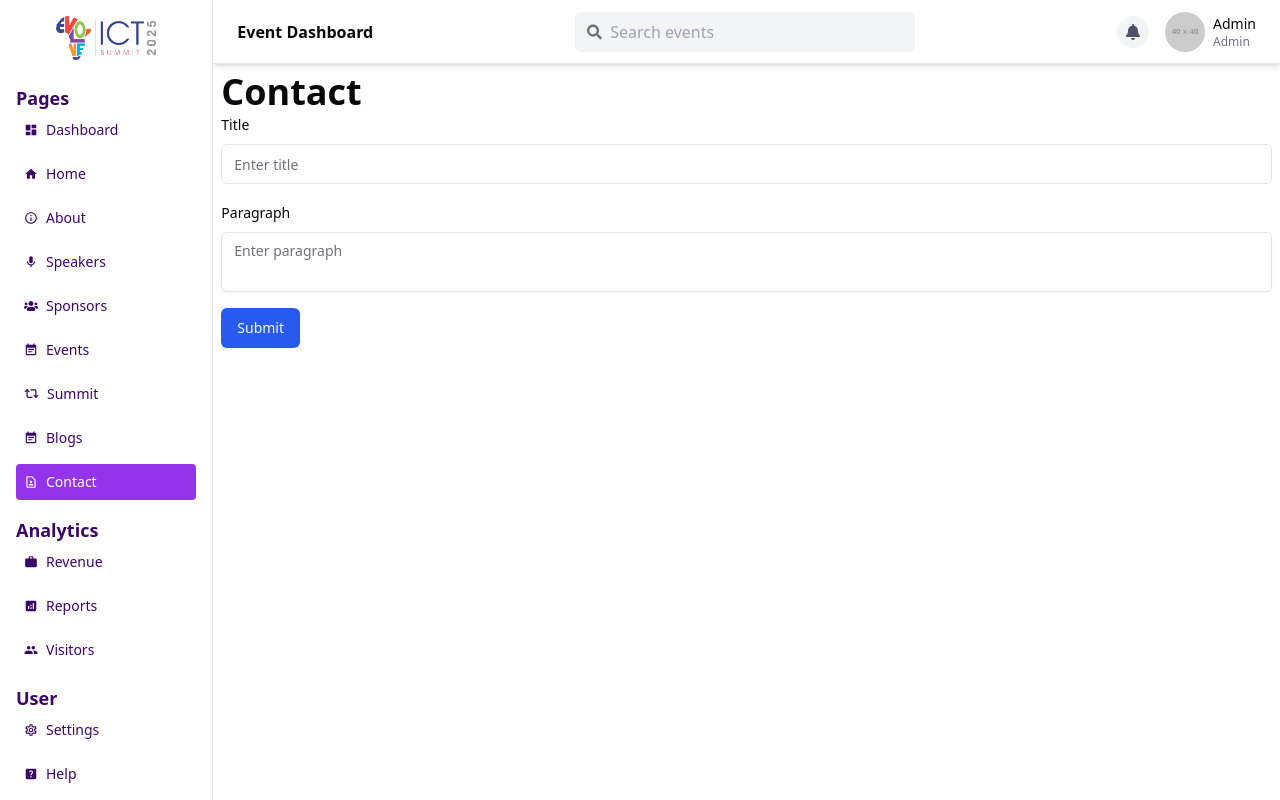
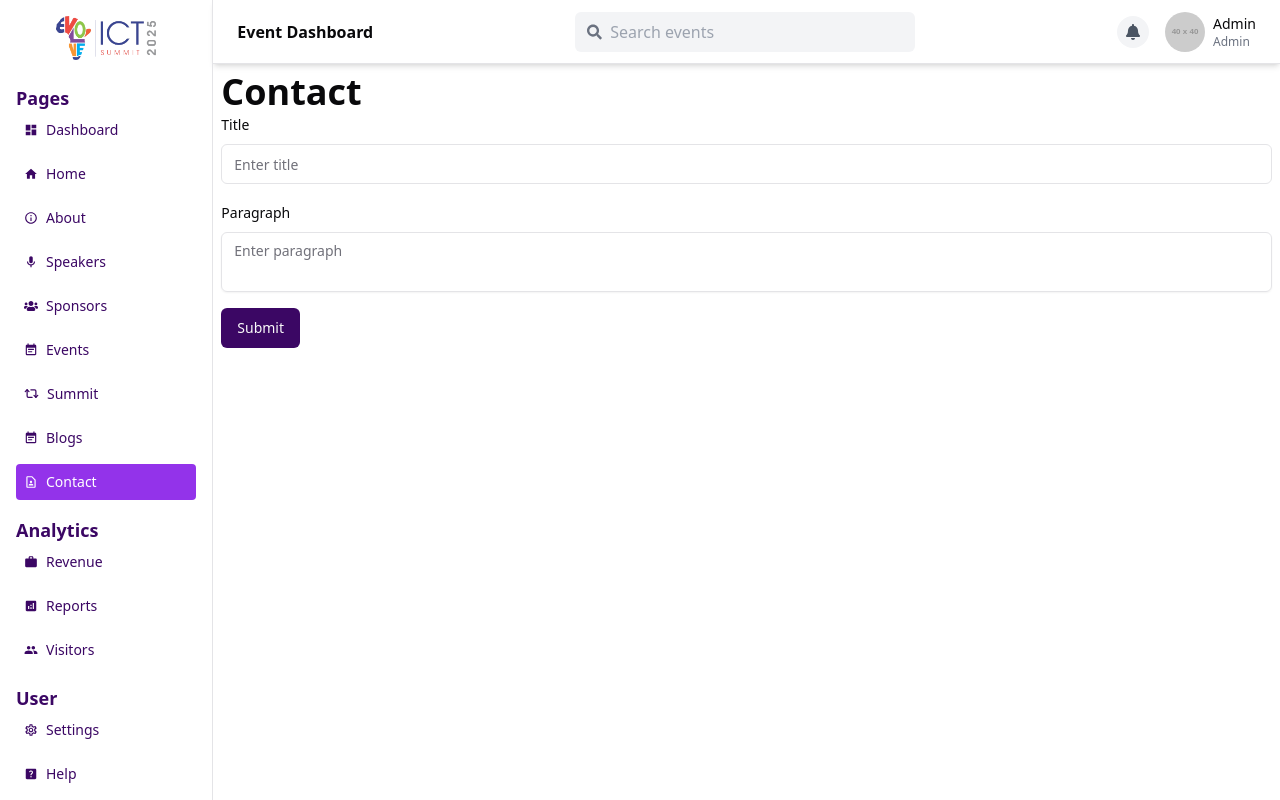
Before and after one commit to Compulink-Dev/next-evolve, a Next.js app: page /dashboard/contact in a window 1280 px wide. Built offline with nearby package versions, Linux system fonts and the light colour scheme; no server answers.

Commit message:
Updated admin dashboard components

```diff
--- a/app/(admin)/dashboard/contact/_components/ContactForm.tsx
+++ b/app/(admin)/dashboard/contact/_components/ContactForm.tsx
@@ -114,9 +114,8 @@ function ContactForm() {
                         )}
                     />
                     <Button
-                        style={{ backgroundColor: Colors.blue }}
                         type="submit"
-                        className='w-auto'>Submit</Button>
+                        className='w-auto button'>Submit</Button>
                 </form>
             </Form>
         </div>
--- a/app/(admin)/dashboard/summit/_components/GalleryManager.tsx
+++ b/app/(admin)/dashboard/summit/_components/GalleryManager.tsx
@@ -58,7 +58,7 @@ export default function GalleryManager({
             onChange={(e) => setNewImage(e.target.value)}
             placeholder="Image URL"
           />
-          <Button onClick={handleAdd}>Add URL</Button>
+          <Button className="button" onClick={handleAdd}>Add URL</Button>
         </div>
         <div className="flex items-center gap-2">
           <Label htmlFor="file-upload" className="cursor-pointer">
--- a/app/(admin)/dashboard/summit/_components/SummitForm.tsx
+++ b/app/(admin)/dashboard/summit/_components/SummitForm.tsx
@@ -150,7 +150,7 @@ export default function SummitForm({
         </div>
       </div>
 
-      <Button type="submit" disabled={isLoading}>
+      <Button className="button" type="submit" disabled={isLoading}>
         {isLoading ? (
           <span className="flex items-center">
             <svg className="animate-spin -ml-1 mr-2 h-4 w-4 text-white" xmlns="http://www.w3.org/2000/svg" fill="none" viewBox="0 0 24 24">
--- a/app/(admin)/dashboard/summit/_components/VideoManager.tsx
+++ b/app/(admin)/dashboard/summit/_components/VideoManager.tsx
@@ -77,7 +77,7 @@ export default function VideoManager({
             onChange={(e) => setNewVideo({...newVideo, url: e.target.value})}
           />
         </div>
-        <Button onClick={handleAdd} disabled={isLoading}>
+        <Button className="button" onClick={handleAdd} disabled={isLoading}>
           {isLoading ? 'Adding...' : 'Add Video'}
         </Button>
       </div>
--- a/app/(admin)/dashboard/summit/page.tsx
+++ b/app/(admin)/dashboard/summit/page.tsx
@@ -272,6 +272,8 @@ export default function AdminEventsPage() {
                   </h2>
                   <div className="space-x-2">
                     <Button
+                    variant="outline"
+                    className='border'
                       size="sm"
                       onClick={() => setSelectedEvent(event)}
                       disabled={isLoading.submit}
```
